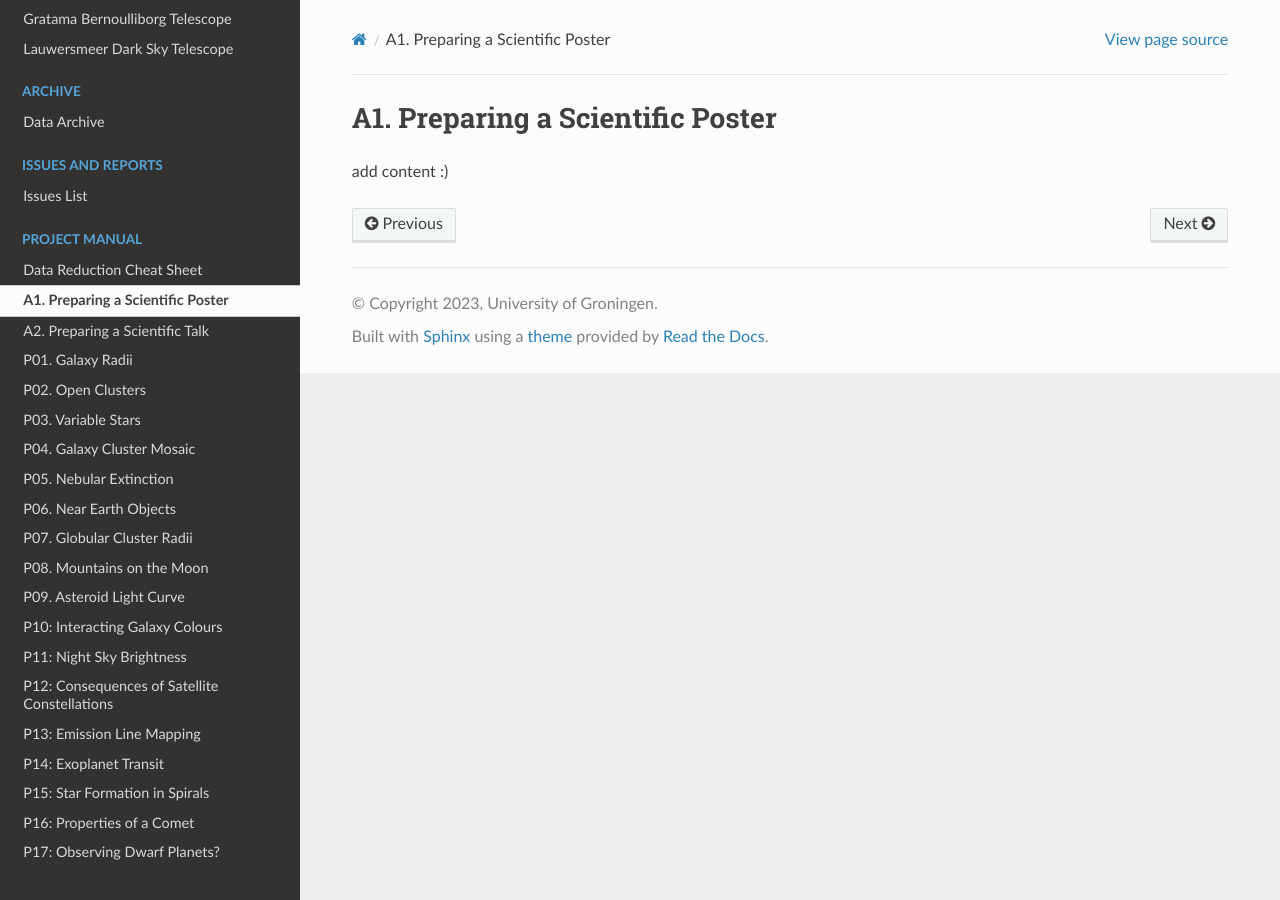
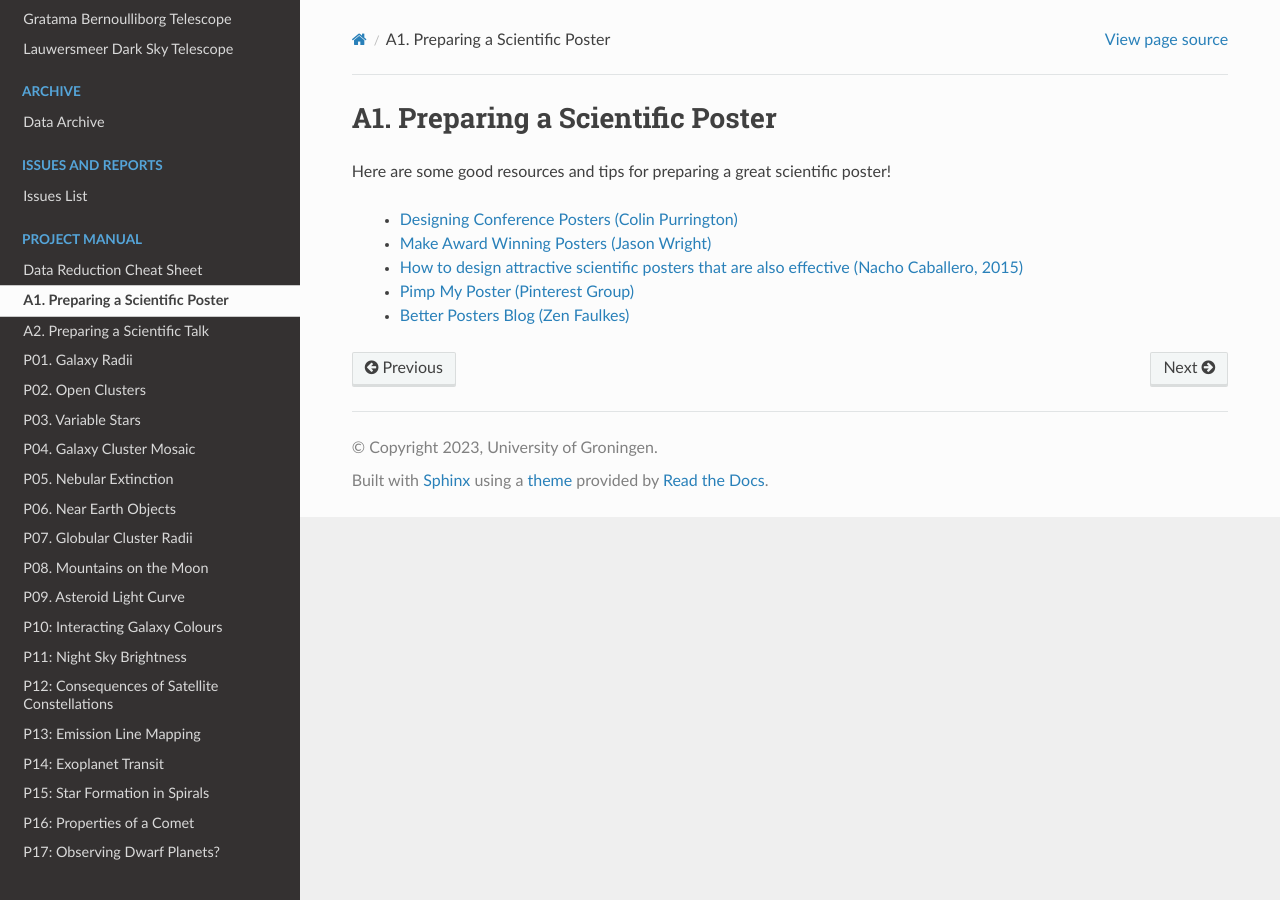
Before and after one commit to harshdmdm/knowledgebase, a Sphinx documentation site: the page built from docs/source/pm/a1-scientific-poster.rst, in a window 1280 px wide. Built offline with Sphinx 7.4.7 and the Read the Docs theme 2.0.0, drawn with Linux system fonts in a browser that asks for light colours; pages that are not in the unit, such as notebooks, are missing from menus.

Commit message:
Added A1, A2

```diff
--- a/docs/source/pm/a1-scientific-poster.rst
+++ b/docs/source/pm/a1-scientific-poster.rst
@@ -3,4 +3,10 @@
 A1. Preparing a Scientific Poster
 ^^^^^^^^^^^^^^^^^^^^^^^^^^^^^^^^^
 
-add content :)
+Here are some good resources and tips for preparing a great scientific poster!
+
+    * `Designing Conference Posters (Colin Purrington) <https://colinpurrington.com/tips/poster-design/>`__
+    * `Make Award Winning Posters (Jason Wright) <https://sites.psu.edu/astrowright/2013/09/17/make-award-winning-posters/>`__
+    * `How to design attractive scientific posters that are also effective (Nacho Caballero, 2015) <https://reasoniamhere.com/2014/07/04/how-to-design-attractive-scientific-posters-that-are-also-effective/>`__
+    * `Pimp My Poster (Pinterest Group) <https://www.flickr.com/groups/pimpmyposter/>`__
+    * `Better Posters Blog (Zen Faulkes) <https://betterposters.blogspot.com/>`__
```
Also changed, not shown: docs/source/pm/a2-scientific-talk.rst (+7 -0 lines).
